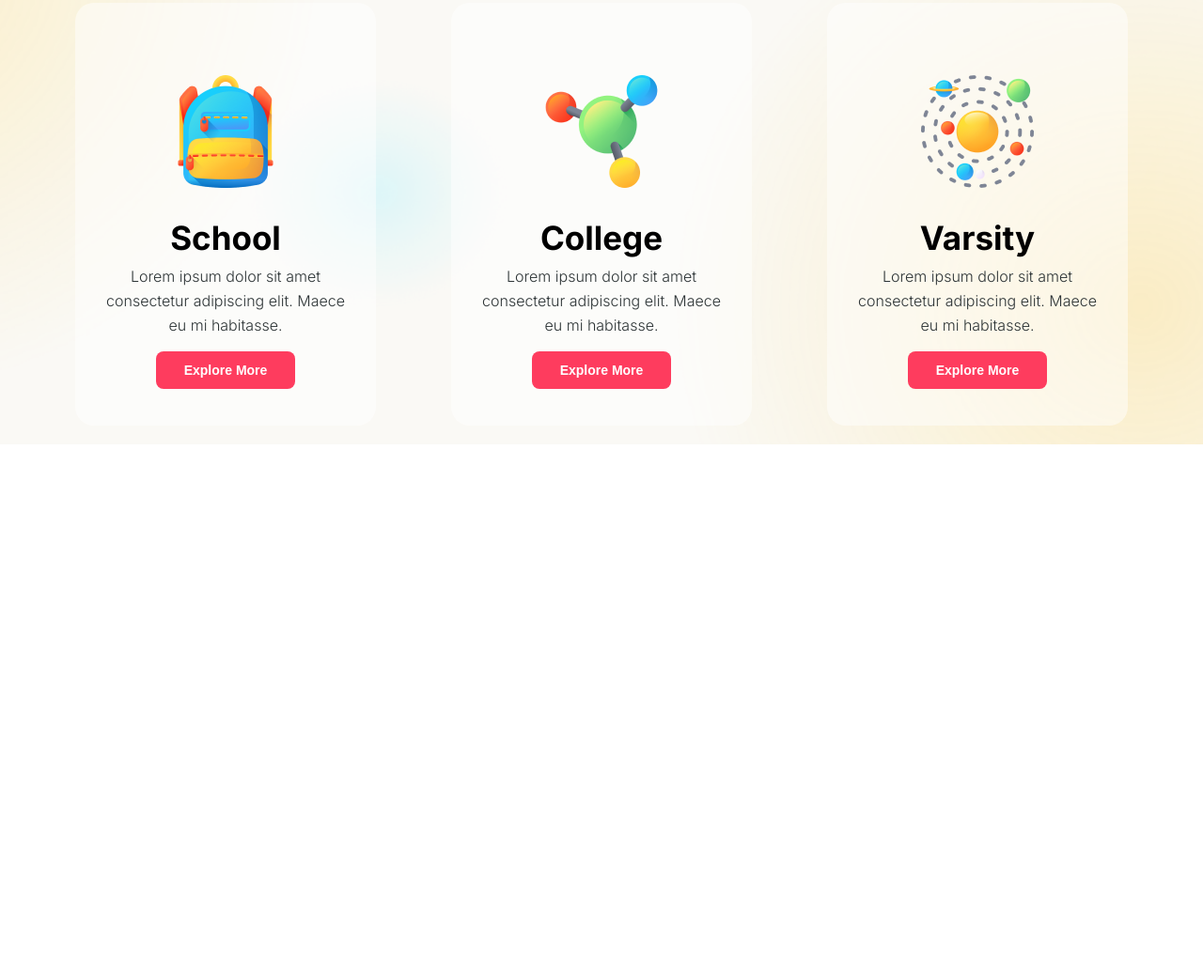
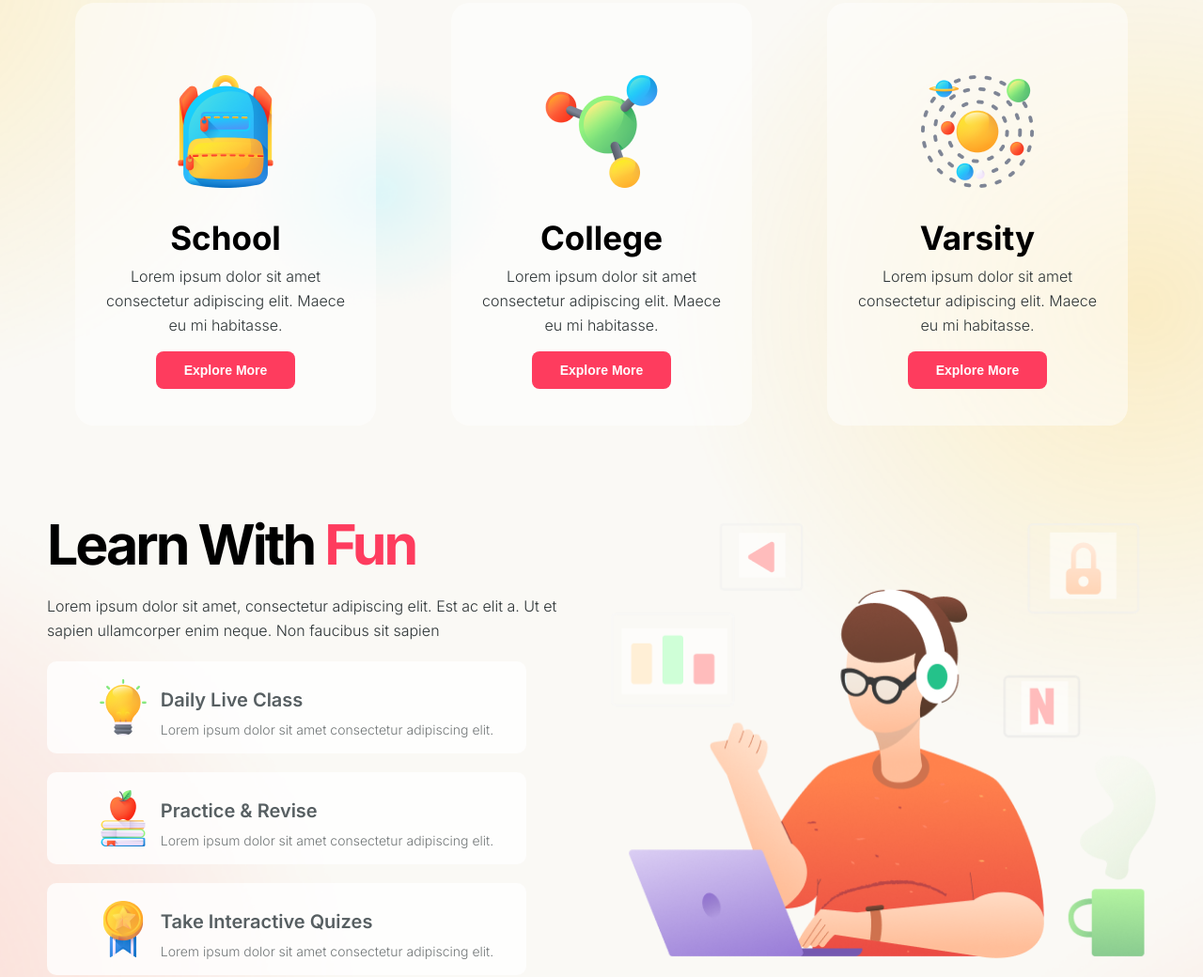
Before and after one commit to diptowebhero/Educafe-main, a plain HTML site: page index.html in a window 1280 px wide. Shown: the part 1450-2490 px from the top of the page at 94% size. Before the commit the page ends 1923 px from the top, so only its background shows below. Drawn offline with nearby package versions, Linux system fonts and the light colour scheme.

Commit message:
added more section

```diff
--- a/css/responsive.css
+++ b/css/responsive.css
@@ -30,9 +30,12 @@
   #toggle-menu:checked ~ .navigation {
     transform: translateY(0px);
   }
-  .col-3{
-    grid-template-columns: repeat(2,1fr);
+  .col-3 {
+    grid-template-columns: repeat(2, 1fr);
     grid-row-gap: 10px;
+  }
+  .col-2 {
+    grid-template-columns: 1fr;
   }
 }
 @media (max-width: 700px) {
@@ -48,7 +51,8 @@
     line-height: 60px;
   }
   .col-5,
-  .col-3 {
+  .col-3,
+  .col-2 {
     grid-template-columns: 1fr;
     grid-row-gap: 10px;
   }
@@ -58,9 +62,22 @@
     border-radius: 10px;
     padding: 20px 0px;
   }
-  .section-title h2{
+  .section-title h2 {
     font-size: 40px;
     line-height: 56px;
     margin-bottom: 10px;
   }
 }
+@media (max-width: 464px) {
+  .feature-head h2 {
+    font-size: 36px;
+    line-height: 80px;
+    letter-spacing: -2px;
+  }
+  .feature-main {
+    padding: 10px 0px;
+  }
+  .feature-main-text h4{
+    line-height: 27px;
+  }
+}
--- a/css/style.css
+++ b/css/style.css
@@ -167,15 +167,15 @@ body {
 .class-card {
   text-align: center;
   margin-top: 55px;
-  background:rgba(255, 255, 255, 0.5);
+  background: rgba(255, 255, 255, 0.5);
   max-width: 320px;
   height: 450px;
   border-radius: 20px;
-  transition: .3s;
+  transition: 0.3s;
 }
-.class-card:hover{
- transform: translateY(-5px);
- background:rgba(255, 255, 255, 1);
+.class-card:hover {
+  transform: translateY(-5px);
+  background: rgba(255, 255, 255, 1);
 }
 .card-img {
   width: 120px;
@@ -215,3 +215,62 @@ body {
   color: white;
   cursor: pointer;
 }
+/* classes section end */
+#feature {
+  margin-top: 75px;
+}
+.feature-container {
+   padding: 0px 40px;
+}
+.feature-head h2 {
+  font-size: 59px;
+  line-height: 104px;
+  letter-spacing: -3px;
+  font-weight: 700;
+  color: var(--main-color);
+}
+.feature-head p {
+  line-height: 26px;
+  color: rgba(45, 52, 54, 1);
+  font-weight: 400;
+}
+.feature-main {
+  max-width: 510px;
+  height: 98px;
+  background: rgba(255, 255, 255, 0.8);
+  margin-top: 20px;
+  border-radius: 10px;
+  display: flex;
+  align-items: center;
+  justify-content: center;
+}
+.feature-main-img {
+  margin-left: 16px;
+  margin-right: 10px;
+  max-width: 60px;
+  height: 60px;
+}
+.feature-main-img img {
+  width: 100%;
+  height: 100%;
+}
+.feature-img {
+  max-width: 602px;
+  height: 479px;
+  margin-top: 26px;
+}
+.feature-img img {
+  width: 100%;
+  height: 100%;
+}
+.feature-main-text h4 {
+  font-size: 20px;
+  color: rgba(87, 95, 98, 1);
+  font-weight: 600;
+  line-height: 46px;
+}
+.feature-main-text p{
+  color: rgba(114, 119, 120, 1);
+  font-size: 14px;
+  font-weight: 400;
+}
--- a/index.html
+++ b/index.html
@@ -120,6 +120,52 @@
           </div>
         </div>
       </section>
+      <section id="feature">
+        <div class="feature-container container col-2">
+          <div class="feature-left">
+            <div class="feature-head">
+              <h2>Learn With <span class="highlight">Fun</span></h2>
+              <p>
+                Lorem ipsum dolor sit amet, consectetur adipiscing elit. Est ac
+                elit a. Ut et sapien ullamcorper enim neque. Non faucibus sit
+                sapien
+              </p>
+            </div>
+            <div class="feature-main">
+              <div class="feature-main-img">
+                <img src="/images/feature/003-idea 1.png" alt="" />
+              </div>
+              <div class="feature-main-text">
+                <h4>Daily Live Class</h4>
+                <p>Lorem ipsum dolor sit amet consectetur adipiscing elit.</p>
+              </div>
+            </div>
+            <div class="feature-main">
+              <div class="feature-main-img">
+                <img src="/images/feature/016-books 1.png" alt="" />
+              </div>
+              <div class="feature-main-text">
+                <h4>Practice & Revise</h4>
+                <p>Lorem ipsum dolor sit amet consectetur adipiscing elit.</p>
+              </div>
+            </div>
+            <div class="feature-main">
+              <div class="feature-main-img">
+                <img src="/images/feature/020-reward 1.png" alt="" />
+              </div>
+              <div class="feature-main-text">
+                <h4>Take Interactive Quizes</h4>
+                <p>Lorem ipsum dolor sit amet consectetur adipiscing elit.</p>
+              </div>
+            </div>
+          </div>
+          <div class="feature-right">
+            <div class="feature-img">
+              <img src="/images/feature/feature.png" alt="" />
+            </div>
+          </div>
+        </div>
+      </section>
     </main>
   </body>
 </html>
```
